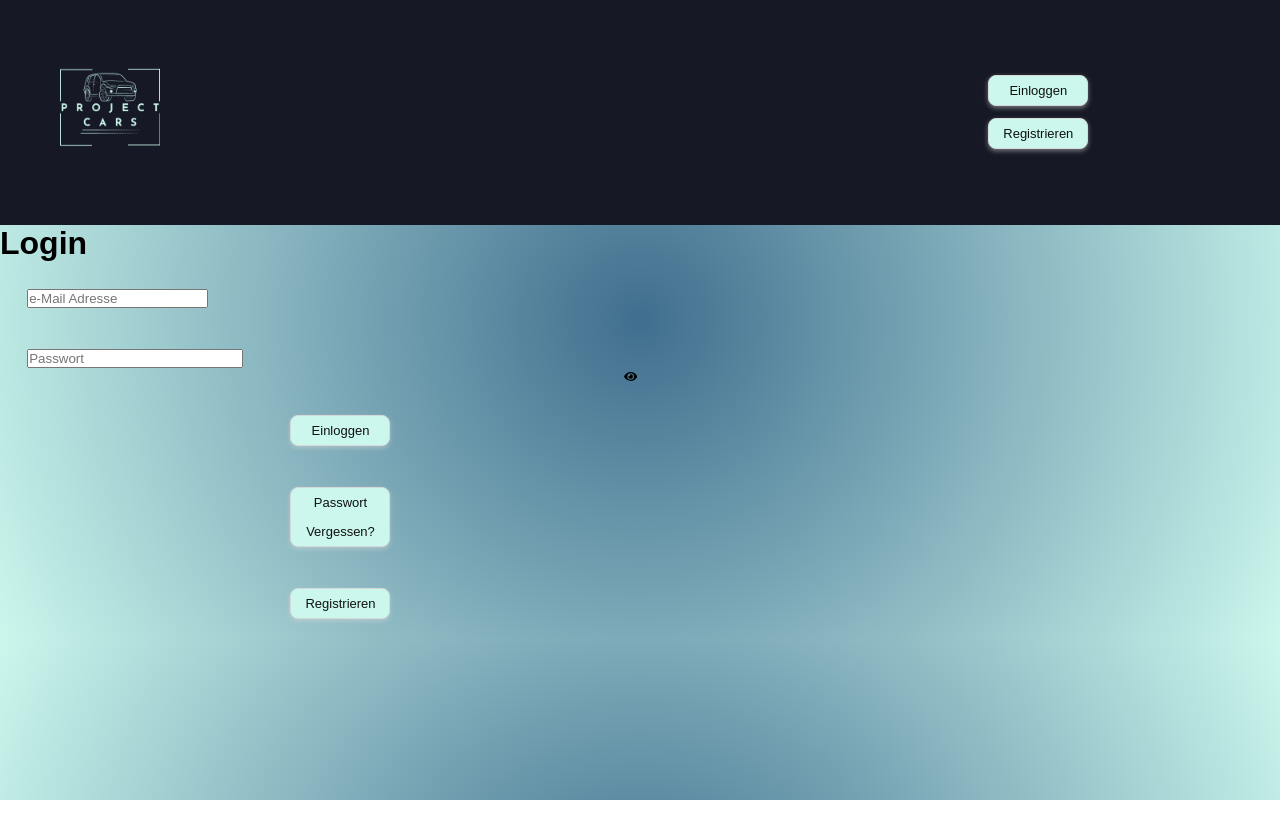
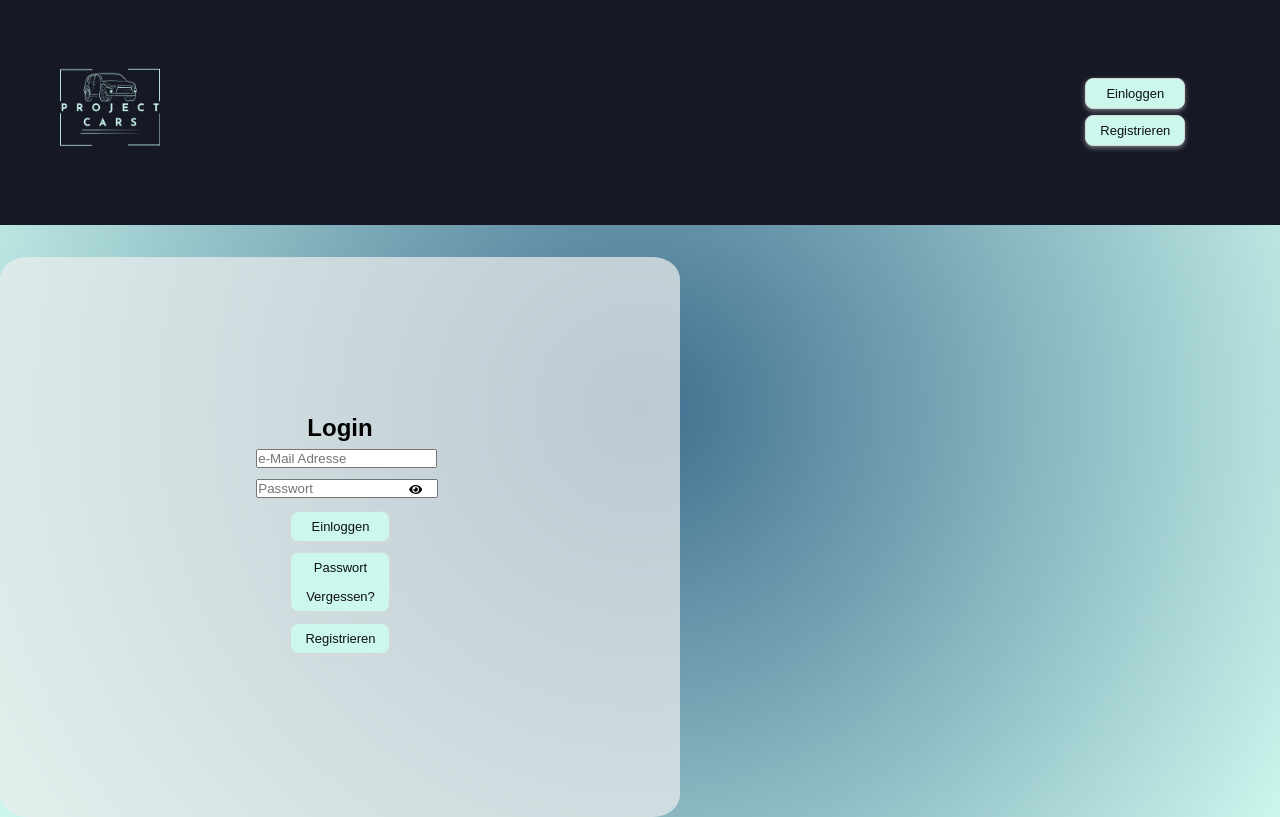
Before and after one commit to xSm1Le/projectcars, a React app: page /login in a window 1280 px wide. Built offline with nearby package versions, Linux system fonts and the light colour scheme; the HTML template or start-up script is replaced by a standard one.

Commit message:
styling anpassung 1

```diff
--- a/src/components/Pages/login.css
+++ b/src/components/Pages/login.css
@@ -5,8 +5,9 @@
     flex-direction: column;
     height: 70vh;
     width: 70vw;
+    margin-top: 2rem;
     background-color: #ecededb7;
-    border: 5px solid #00000021;
+    border: #00000021;
     border-radius: 4%;
 }
 
@@ -78,14 +79,14 @@ ul li {
 }
 
 .passwordInput input[type="password"] {
-    padding-right: 35px; /* Platz für den Button */
+    padding-right: 1px;
 }
 
 .passwordInput button {
     position: absolute;
-    top: 50%; /* Zentrieren vertikal */
-    right: 10px; /* Abstand vom rechten Rand */
-    transform: translateY(-50%); /* Zentrieren vertikal */
+    top: 41%;
+    right: 0;
+    transform: translateY(-50%);
     background: none;
     border: none;
     cursor: pointer;
--- a/src/components/Pages/login.jsx
+++ b/src/components/Pages/login.jsx
@@ -50,7 +50,8 @@ export const Login = () => {
     };
 
     return (
-            <div className="Loginpage">
+        <section className="loginSection">
+            <div className="LoginPage">
                 <h1>Login</h1>
                 <form onSubmit={handleSubmit}>
                 {isLoading ?
@@ -89,5 +90,6 @@ export const Login = () => {
                     </div>
                 </form>
             </div>
+        </section>
     )
 }
--- a/src/components/reusables/nav.css
+++ b/src/components/reusables/nav.css
@@ -28,6 +28,12 @@
   align-items: center;
   justify-content: space-between;
   padding-right: 5%;
+}
+
+.loginButtons{
+  display: flex;
+  flex-direction: column;
+  justify-content: space-between;
 }
 
 .benutzericonNav {
--- a/src/components/reusables/nav.jsx
+++ b/src/components/reusables/nav.jsx
@@ -43,8 +43,10 @@ export const Navbar = () => {
 
                     </div>
                     <div>
-                        {!token && <button className="button-13" role="button" onClick={navigateToLogin}>Einloggen</button>}
-                        {!token && <button className="button-13" role="button" onClick={navigateToRegister}>Registrieren</button>}
+                        <div className='loginButtons'>
+                            {!token && <button className="button-13" role="button" onClick={navigateToLogin}>Einloggen</button>}
+                            {!token && <button className="button-13" role="button" onClick={navigateToRegister}>Registrieren</button>}
+                        </div>
                         {token && <nav role="navigation">
                             <div id="menuToggle">
                             <input type="checkbox" />
--- a/src/components/reusables/swiper.css
+++ b/src/components/reusables/swiper.css
@@ -3,22 +3,13 @@
     height: 50vh;
     margin: 1rem 0 2rem 0;
     position: fixed;
-    bottom: 0;
+    bottom: 0rem;
 }
 
-.swiper-slide {
-/*     background-image: url('/beispielAutos/Audi_Q7.jpg');
-    background-position: center;
-    background-size: contain;
-    background-repeat: no-repeat; */
-    /* achtung hintergrund überlappt */
-    width: 100%;
-}
 
 .swiper-slide img {
-    /* display: block; */
     width: 100%;
-    height: 100%;
+    height: 70%;
 }
 
 .slideDiv{
@@ -26,6 +17,6 @@
     margin-top: 1rem;
 }
 
-.autoname {
+ .autoname {
     background: radial-gradient(circle, rgba(64,110,142,1) -30%, rgba(203,247,237,1) 300%);
 }
--- a/src/components/reusables/swiper.jsx
+++ b/src/components/reusables/swiper.jsx
@@ -15,7 +15,7 @@ export const SlideShow =  () => {
     return (
         <Swiper
         spaceBetween={30}
-        effect={'fade'}
+        effect='fade'
         navigation={true}
         pagination={{
             clickable: true
@@ -23,33 +23,21 @@ export const SlideShow =  () => {
         modules={[EffectFade, Navigation, Pagination]}
         className="mySwiper">
             <SwiperSlide>
-            <div className='slideDiv' >
-                {!token && <div>
                     <h3 className='autoname'>BSP VW Passat B8</h3>
                     <img src="../beispielAutos/VW_Passat_B8_Limousine_2.0_TDI_Highline.JPG" alt="auto" />
-                </div>}
-            </div>
             </SwiperSlide>
-        {!token && <div>
             <SwiperSlide>
-            <div className='slideDiv'>
                     <h3 className='autoname'>BSP Audi Q7</h3>
                     <img src="../beispielAutos/Audi_Q7.jpg" alt="auto" />
-            </div>
             </SwiperSlide>
             <SwiperSlide>
-            <div className='slideDiv'>
                     <h3 className='autoname'>BSP BMW E90</h3>
                     <img src="../beispielAutos/BMW_3er_E90.jpg" alt="auto" />
-            </div>
             </SwiperSlide>
             <SwiperSlide>
-            <div className='slideDiv'>
                     <h3 className='autoname'>BSP Skoda superb</h3>
                     <img src="../beispielAutos/1200px-2019_Skoda_Superb_SE_L_Executive_TDi_2.0_Front.jpg" alt="auto" />
-            </div>
             </SwiperSlide>
-        </div>}
         </Swiper>
     );
   };
```
Lines whose indentation alone changed are shown as unchanged.
